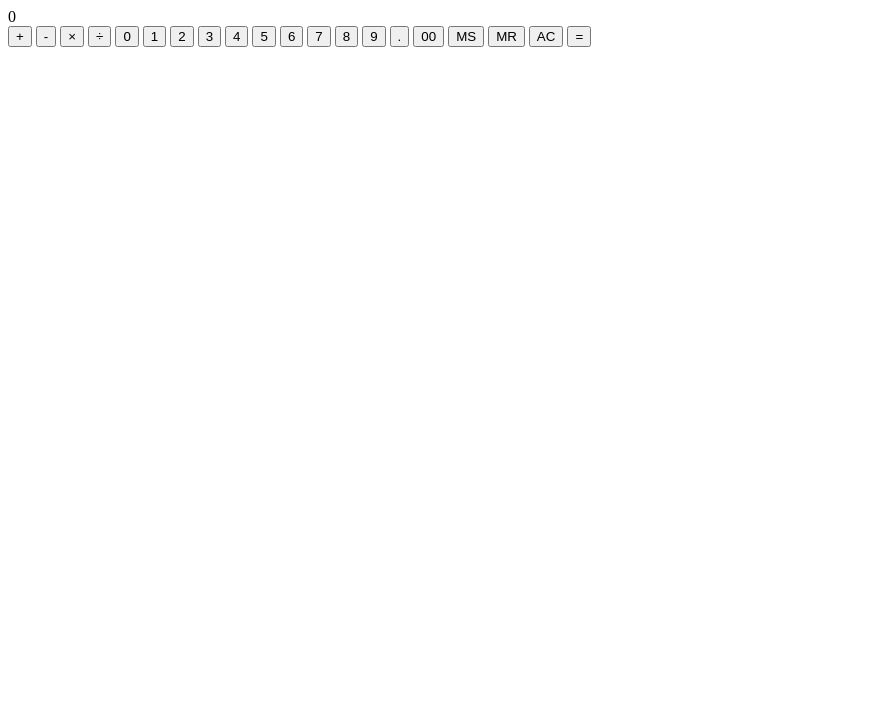
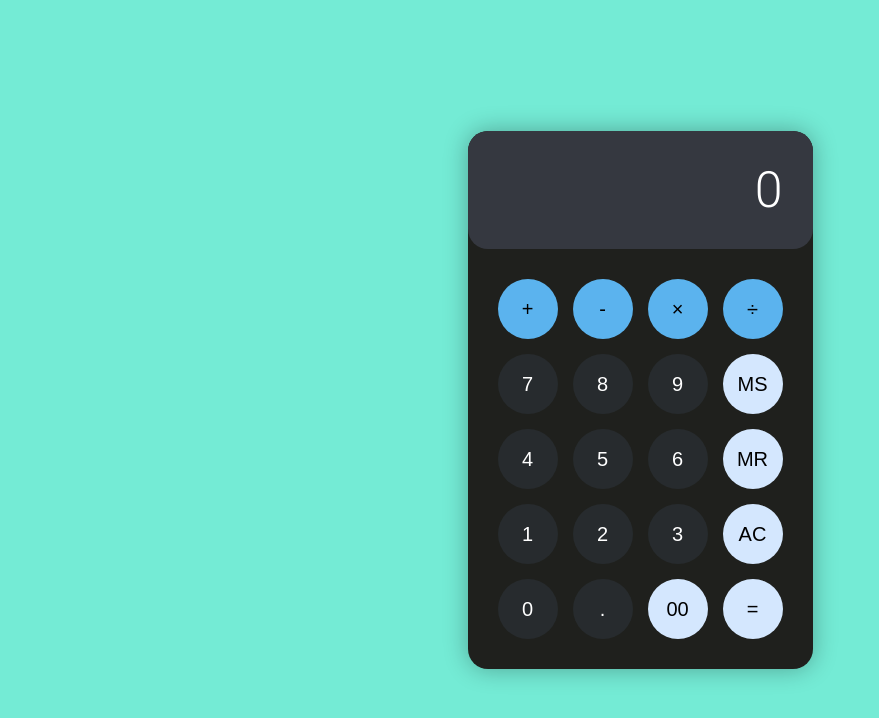
Before and after one commit to BeatrizPat/calculadora, a plain HTML site: page index.html in a window 1280 px wide. Shown: the whole page, without its empty margins (0-879 px from the left). Drawn offline with Linux system fonts and the light colour scheme.

Commit message:
css feito

```diff
--- a/index.html
+++ b/index.html
@@ -5,33 +5,40 @@
         <meta http-equiv="X-UA-Compatible" content="IE=edge">
         <meta name="viewport" content="width=device-width, initial-scale=1.0">
         <link ref="shortcut icon" href="img/favicon.ico" type="image/x-icon">
+
+        <link rel="stylesheet" href="style.css">
+        <link rel="preconnect" href="https://fonts.googleapis.com">
+        <link rel="preconnect" href="https://fonts.gstatic.com" crossorigin>
+        <link href="https://fonts.googleapis.com/css2?family=Roboto:wght@300&display=swap" rel="stylesheet">
+
         <title>Calculadora</title>
+
     </head>
     <body>
         <main>
-            <div>
-                <div>0</div>
-                <div>
-                    <button>+</button>
-                    <button>-</button>
-                    <button>&times;</button>
-                    <button>÷</button>
-                    <button>0</button>
-                    <button>1</button>
-                    <button>2</button>
-                    <button>3</button>
-                    <button>4</button>
-                    <button>5</button>
-                    <button>6</button>
-                    <button>7</button>
-                    <button>8</button>
-                    <button>9</button>
-                    <button>.</button>
-                    <button>00</button>
-                    <button>MS</button>
-                    <button>MR</button>
-                    <button>AC</button>
-                    <button>=</button>
+            <div class="calculadora">
+                <div class="visor">0</div>
+                <div class="teclas">
+                    <button class="operador somar">+</button>
+                    <button class="operador subtrair">-</button>
+                    <button class="operador multiplicar">&times;</button>
+                    <button class="operador dividir">÷</button>
+                    <button class="numero zero">0</button>
+                    <button class="numero um">1</button>
+                    <button class="numero dois">2</button>
+                    <button class="numero tres">3</button>
+                    <button class="numero quatro">4</button>
+                    <button class="numero cinco">5</button>
+                    <button class="numero seis">6</button>
+                    <button class="numero sete">7</button>
+                    <button class="numero oito">8</button>
+                    <button class="numero nove">9</button>
+                    <button class="numero decimal">.</button>
+                    <button class="acao duplo-zero">00</button>
+                    <button class="acao salvar">MS</button>
+                    <button class="acao recuperar">MR</button>
+                    <button class="acao limpar">AC</button>
+                    <button class="acao igual">=</button>
                 </div>
 
             </div>
--- a/style.css
+++ b/style.css
@@ -0,0 +1,147 @@
+:root {
+    /*variaveis utilizadas no projeto*/
+    /*modo escuro*/
+    --cor-fundo-calculadora-escuro: #1f201d;
+    --cor-fundo-visor-escuro: #353840;
+    --cor-fundo-numero-escuro: #272b2e;
+    --cor-numero-escuro: #ffffff;
+    --cor-fundo-operador-escuro: #5bb3ee;
+    --cor-fundo-acoes-escuro: #d4e7fe;
+    /*modo claro*/
+    --cor-fundo-calculadora-claro: #fffdfe;
+    --cor-fundo-visor-claro: #e9f1fc;
+    --cor-fundo-numero-claro: #f4f8fb;
+    --cor-fundo-operador-claro: #c0e8fb;
+    --cor-fundo-acoes-claro: #d1e4fb;
+
+    --cor-fundo-site: #74ebd5;
+}
+
+* {
+    /*resetar conf padrão*/
+    margin: 0; /*sem margem*/
+    padding: 0; /*sem espaço entre texto*/
+    border: 0;
+    background: none;
+    box-sizing: border-box;
+
+}
+html {
+    font-size: 10px;
+    font-family: 'Roboto', Arial, Helvetica, sans-serif; /*fontes "reservas" para se a principal não funcionar*/
+}
+
+body {
+    display: flex;
+    justify-content: center;
+    height: 100vh;
+    align-items: center;
+    background-color: var(--cor-fundo-site); /*puxa valor da variavel*/
+}
+
+.calculadora {
+    box-shadow: 0 0 25px 0 rgba(0,0,0,0.3); /*sombra com transparencia*/
+    border-radius: 2em;/*borda arredondada*/
+    overflow: hidden; /* nao estourar o tamanho*/
+    background-color: var(--cor-fundo-calculadora-escuro);
+}
+
+/*posicionamento botoes*/
+.zero {
+    grid-area: zero;
+}
+.um {
+    grid-area: um;
+}
+.dois {
+    grid-area: dois;
+}
+.tres {
+    grid-area: tres;
+}
+.quatro {
+    grid-area: quatro;
+}
+.cinco {
+    grid-area: cinco;
+}
+.seis {
+    grid-area: seis;
+}
+.sete {
+    grid-area: sete;
+}
+.oito {
+    grid-area: oito;
+}
+.nove {
+    grid-area: nove;
+}
+.decimal {
+    grid-area: decimal;
+}
+.duplo-zero {
+    grid-area: duplo-zero;
+}
+.somar {
+    grid-area: somar;
+}
+.dividir {
+    grid-area: dividir;
+}
+.multiplicar {
+    grid-area: multiplicar;
+}
+.salvar {
+    grid-area: salvar;
+}
+.recuperar {
+    grid-area: recuperar;
+}
+.limpar {
+    grid-area: limpar;
+}
+.igual {
+    grid-area: igual;
+}
+
+.teclas > button { /*selecionando todos os botoes dentro de teclas*/
+    border-radius: 50%;
+    font-size: 2rem;
+    cursor: pointer; /*cursor mãozinha*/
+}
+.teclas{
+    padding: 3rem;
+    display: grid;
+    grid-gap: 1.5rem; /*espaçamento botoes*/
+    grid-template-columns: repeat(4, 6rem); /*define coluna (qt, tamanho)*/
+    grid-template-rows: repeat(5, 6rem); /*define linhas */
+    grid-template-areas:
+        "somar subtrair multiplicar dividir"
+        "sete oito nove salvar"
+        "quatro cinco seis recuperar"
+        "um dois tres limpar"
+        "zero decimal duplo-zero igual";
+
+}
+
+.visor {
+    background-color: var(--cor-fundo-visor-escuro);
+    color: var(--cor-numero-escuro); /*cor texto*/
+    width: 34.5rem;
+    padding: 3rem;
+    text-align: right;
+    font-size: 5rem;
+    border-radius: 0 0 2rem 2rem;
+}
+
+.operador {
+    background-color: var(--cor-fundo-operador-escuro);
+}
+.numero {
+    background-color: var(--cor-fundo-numero-escuro);
+    color: var(--cor-numero-escuro);
+}
+.acao {
+    background-color: var(--cor-fundo-acoes-escuro);
+}
```
